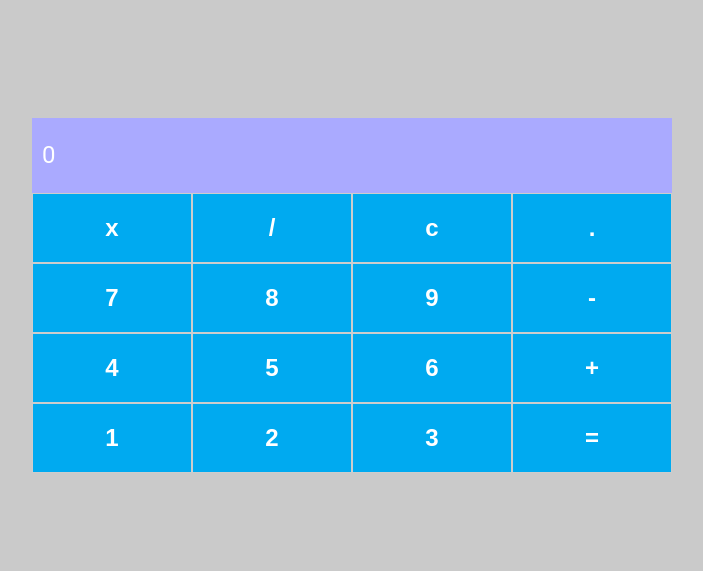
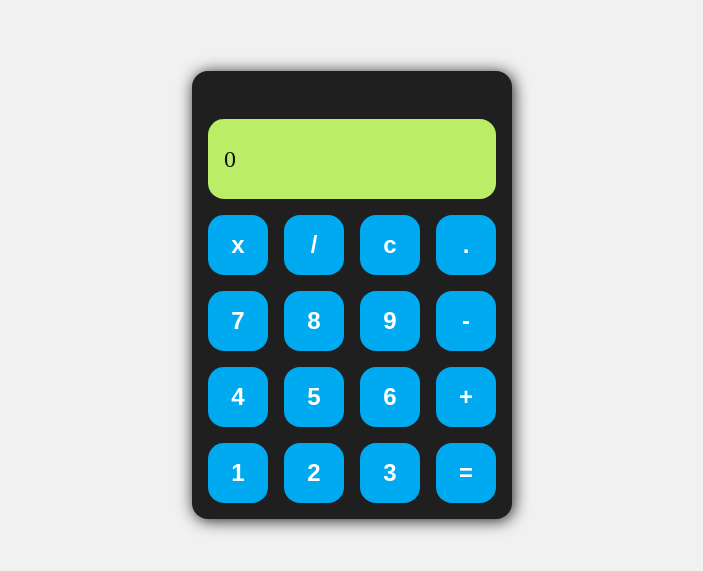
Before and after one commit to digitalinnovationone/trilha-react-desafio01-calculadora, a React (Create React App) app: page / in a window 1280 px wide. Shown: the part 105-676 px from the top of the page, without its empty margins (288-991 px from the left). Built offline with nearby package versions, Linux system fonts and the light colour scheme.

Commit message:
update calc visual

```diff
--- a/package.json
+++ b/package.json
@@ -9,6 +9,7 @@
     "react": "^18.2.0",
     "react-dom": "^18.2.0",
     "react-scripts": "5.0.1",
+    "styled-components": "^6.1.8",
     "web-vitals": "^2.1.4"
   },
   "scripts": {
--- a/src/App.js
+++ b/src/App.js
@@ -69,7 +69,7 @@ const App = () => {
   return (
     <Container>
       <Content>
-        <Input value={currentNumber}/>
+        <Input value={currentNumber} operation={operation}/>
         <Row>
           <Button label="x"/>
           <Button label="/"/>
--- a/src/components/Button/styles.js
+++ b/src/components/Button/styles.js
@@ -1,14 +1,17 @@
 import styled from 'styled-components';
 
 export const ButtonContainer = styled.button`
-    padding: 20px;
-    border: 1px solid #CDCDCD;
+    padding: 1rem;
+    border: none;
+    border-radius: 1rem;
     background-color: #00AAF0;
     color: #FFFFFF;
     font-size: 24px;
     font-weight: 700;
     flex: 1;
 
+    transition: all 0.2s;
+
     &:hover {
         opacity: 0.6;
     }
--- a/src/components/Input/index.js
+++ b/src/components/Input/index.js
@@ -1,10 +1,11 @@
 
 import { InputContainer } from './styles';
 
-const Input = ({value}) => {
+const Input = ({value, operation}) => {
     return (
       <InputContainer>
-       <input disabled value={value}/>
+        <span>{operation}</span>
+       {value}
       </InputContainer>
     );
   }
--- a/src/components/Input/styles.js
+++ b/src/components/Input/styles.js
@@ -2,28 +2,23 @@ import styled from 'styled-components';
 
 export const InputContainer = styled.div`
     width: 100%;
-    height: 75px;
-    background-color: #AAAAFF;
+    height: 5rem;
+    border-radius: 1rem;
+    background-color: #bbee66;
+    color: #121212;
 
     display: flex;
-    align-items: center;
-    justify-content: flex-end;
+    flex-direction: column;
+    align-items: flex-start;
+    justify-content: center;
+    padding: 1rem;
 
     font-size: 24px;
-    font-family: 'Roboto';
+    font-family: 'VT323';
 
-
-    input {
-        width: 100%;
-        height: 75px;
-        background-color: #AAAAFF;
-        border: 0;
-        display: flex;
-        flex-direction: column;
-        align-items: flex-end;
-        padding: 0 10px;
-        font-size: 24px;
-        font-family: 'Roboto';
-        color: #FFFFFF;
+    span {
+        position: relative;
+        top: 0;
+        right: 0;
     }
 `
--- a/src/global.js
+++ b/src/global.js
@@ -4,5 +4,6 @@ export default createGlobalStyle`
   *, body {
     margin: 0;
     padding: 0;
+    box-sizing: border-box;
   }
 `
--- a/src/styles.js
+++ b/src/styles.js
@@ -3,7 +3,7 @@ import styled from 'styled-components';
 export const Container = styled.div`
     width: 100%;
     height: 100vh;
-    background-color: #CACACA;
+    background-color: #F1F1F1;
 
     display: flex;
     align-items: center;
@@ -12,8 +12,15 @@ export const Container = styled.div`
 
 
 export const Content = styled.div`
-    background-color: #FFFFFF;
-    width: 50%;
+    display: flex;
+    flex-direction: column;
+    gap: 1rem;
+    background-color: #1F1F1f;
+    width: 20rem;
+    box-shadow: .1rem .1rem 1rem #1f1f1f;
+    border-radius: 1rem;
+    padding: 1rem;
+    padding-top: 3rem;
 `
 
 export const Row = styled.div`
@@ -21,6 +28,7 @@ export const Row = styled.div`
     flex-direction: row;
     justify-content: space-between;
     align-items: center;
+    gap: 1rem;
 `
 
 export const Column = styled.div`
```
Also changed, not shown: 1 other file (tests, documents, lock files or other folders).
